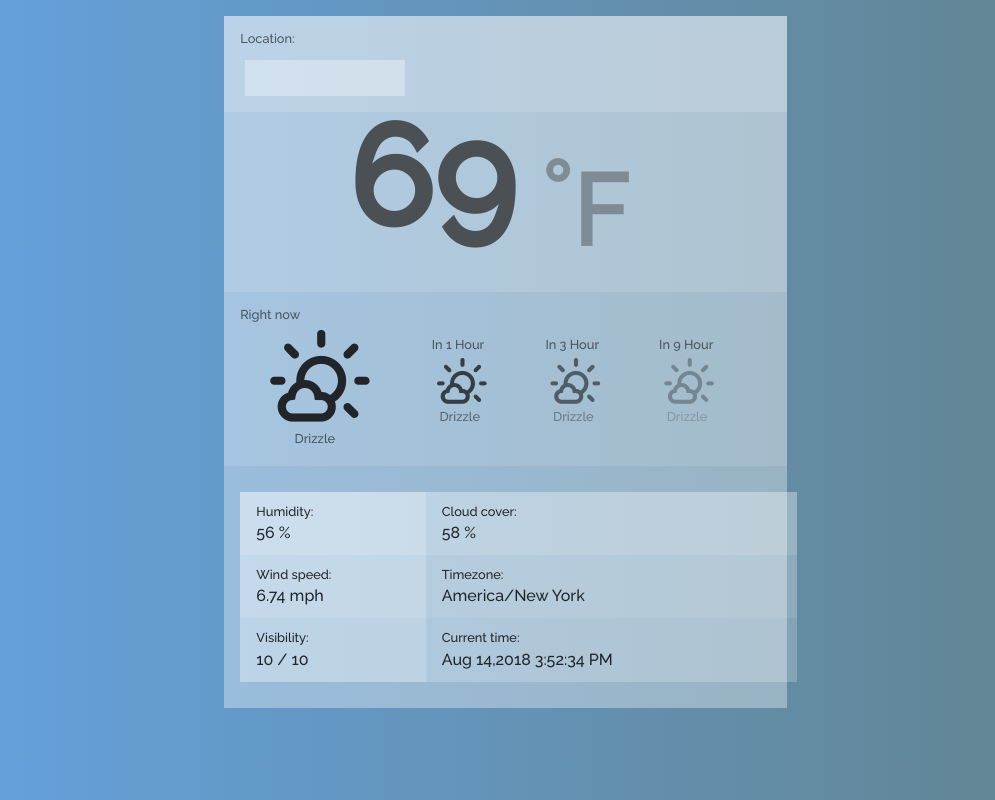
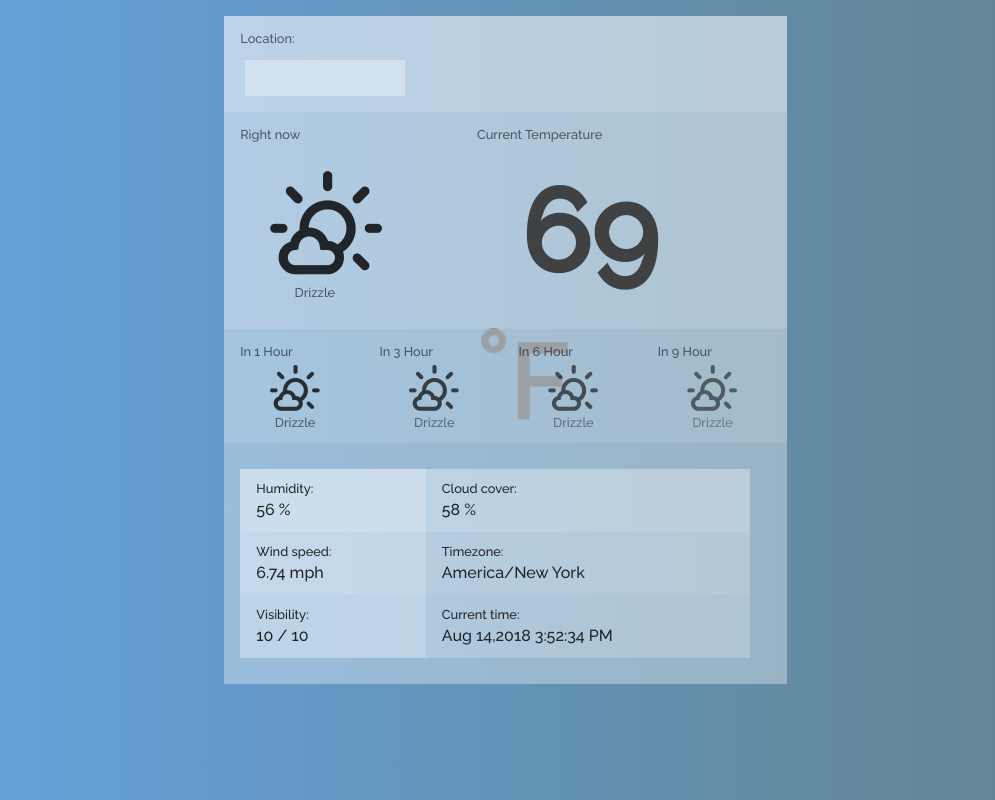
Before and after one commit to apurvparekh30/weathercast, an Angular app: page / in a window 1280 px wide. Shown: the whole page, without its empty margins (142-1137 px from the left). Built offline with nearby package versions, Linux system fonts and the light colour scheme.

Commit message:
UI Fixed

```diff
--- a/src/app/current/current.component.css
+++ b/src/app/current/current.component.css
@@ -201,16 +201,16 @@
 
   .current-temperature{
       color: #333;
-      opacity: 0.8;
-      font-size: 140px;
+      opacity: 0.9;
+      font-size: 115px;
       font-weight: 600;
-      margin-right: 30px;
+      margin-left: 100px;
   }
 
   .unit-temperature{
       color: #333;
-      opacity: 0.48;
-      font-size: 80px;
+      opacity: 0.8;
+      font-size: 70px;
       font-weight: 500;
   }
 
@@ -247,7 +247,7 @@
   }
 
   .weather-icon-now{
-    font-size: 80px;
+    font-size: 90px;
     margin-top: 10px;
     margin-left: 10px;
   }
@@ -284,16 +284,21 @@
   }
 
   .in-1-hr{
+    opacity: 0.94;
+  }
+
+  .in-3-hr{
     opacity: 0.84;
   }
 
-  .in-3-hr{
+  .in-6-hr{
+    opacity: 0.74;
+  }
+
+  .in-9-hr{
     opacity: 0.64;
   }
 
-  .in-9-hr{
-    opacity: 0.36;
-  }
 
   .suggestions{
     margin: 0;
--- a/src/app/current/current.component.html
+++ b/src/app/current/current.component.html
@@ -11,25 +11,27 @@
               </div>
             </div>
             <div class=" card-no-margin card-3 test">
-              <div style="width: auto; text-align: center; margin-top: -50px;">
-                  <span class="current-temperature">69</span>
-                  <span class="unit-temperature">
-                      <img src="../../../assets/images/sky_grey.png" height="60%">
-                      <!-- <img src="../../../assets/images/sky_c.png" height="60%"> -->
-                  </span>
+              <div class="row">
+                <div class="col-sm-12 col-md-3 col-lg-3">
+                    <span class="faint small">Right now</span><br><br>
+                    <div class="weather-icons-now test center-div">
+                      <i class="wi wi-day-sunny-overcast weather-icon-now" ></i><br>
+                      <span class="faint small">Drizzle</span>
+                    </div>
+                </div>
+                <div style="text-align: center;">
+                    <span class="faint small">Current Temperature</span><br>
+                    <span class="current-temperature">69</span>
+                    <span class="unit-temperature">
+                        <img src="../../../assets/images/sky_grey.png" height="60%">
+                        <!-- <img src="../../../assets/images/sky_c.png" height="60%"> -->
+                    </span>
+                </div>
               </div>
+
             </div>
             <div class="card-no-margin card-4">
               <div class="row">
-                <div class="col-sm-12 col-md-3 col-lg-3">
-                    <span class="faint small">Right now</span><br>
-                    <div class="weather-icons-now test center-div">
-                      <i class="wi wi-day-sunny-overcast weather-icon-now" ></i><br/>
-                      <span class="faint small">Drizzle</span>
-                    </div>
-                </div>
-                <div class="col-sm-12 col-md-9 col-lg-8  center-div">
-                  <div class="row  center-div">
                     <div class="col-sm-0 col-md-4 col-lg-3 center-div">
                       <span class="faint small">In 1 Hour</span><br>
                       <div class="weather-icons in-1-hr test center-div">
@@ -45,14 +47,20 @@
                       </div>
                     </div>
                     <div class="col-sm-0 col-md-4 col-lg-3 center-div">
+                      <span class="faint small">In 6 Hour</span><br>
+                      <div class="weather-icons in-6-hr test .hidden-md">
+                        <i class="wi wi-day-sunny-overcast weather-icon" ></i><br/>
+                        <span class="faint small">Drizzle</span>
+                      </div>
+                    </div>
+                    <div class="col-sm-0 col-md-4 col-lg-3 center-div">
                       <span class="faint small">In 9 Hour</span><br>
                       <div class="weather-icons in-9-hr test .hidden-md">
                         <i class="wi wi-day-sunny-overcast weather-icon" ></i><br/>
                         <span class="faint small">Drizzle</span>
                       </div>
                     </div>
-                  </div>
-                </div>
+
               </div> <!-- row -->
             </div>
             <div class="card-no-margin card-5">
@@ -74,7 +82,7 @@
                         </div>
                     </div>
 
-                    <div class="col-sm-8 col-md-8 col-lg-8 no-padding">
+                    <div class="col-sm-7 col-md-7 col-lg-7 no-padding">
                         <div class="card card-5">
                             <span class="small">Cloud cover:</span>
                             58 %
```
